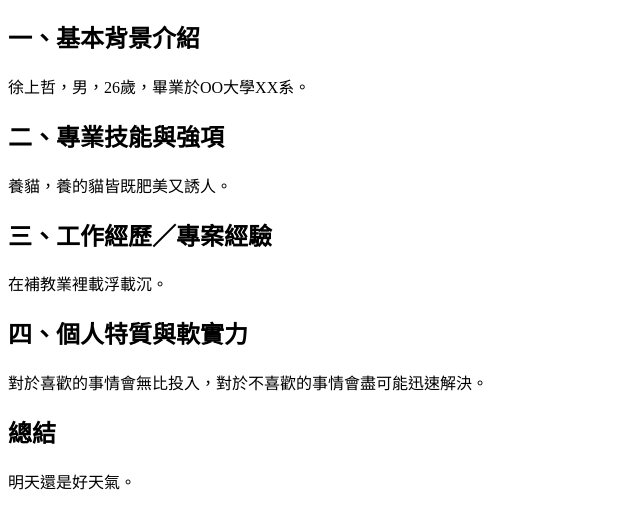
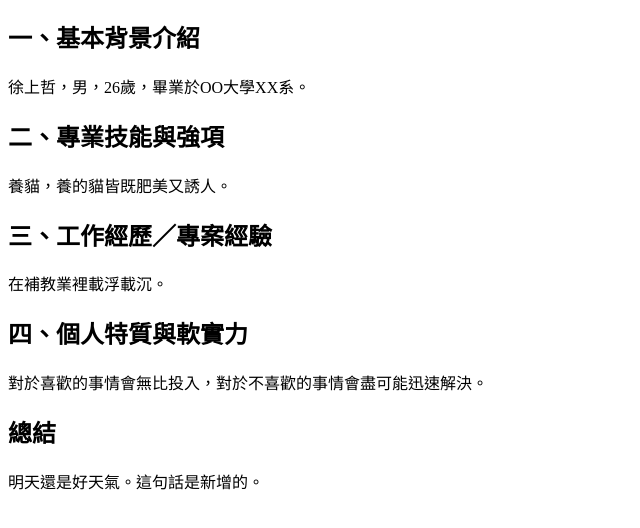
Before and after one commit to jeffck10200980/RemoteTesting, a plain HTML site: page TESTHTML0412.html in a window 1280 px wide. Shown: the part 70-598 px from the top of the page, without its empty margins (0-640 px from the left). Drawn offline with Linux system fonts and the light colour scheme.

Commit message:
7th commit

```diff
--- a/TESTHTML0412.html
+++ b/TESTHTML0412.html
@@ -48,7 +48,7 @@
 </h2>
 
 <p>
-    明天還是好天氣。
+    明天還是好天氣。這句話是新增的。
 </p>
 
 </body>
```
